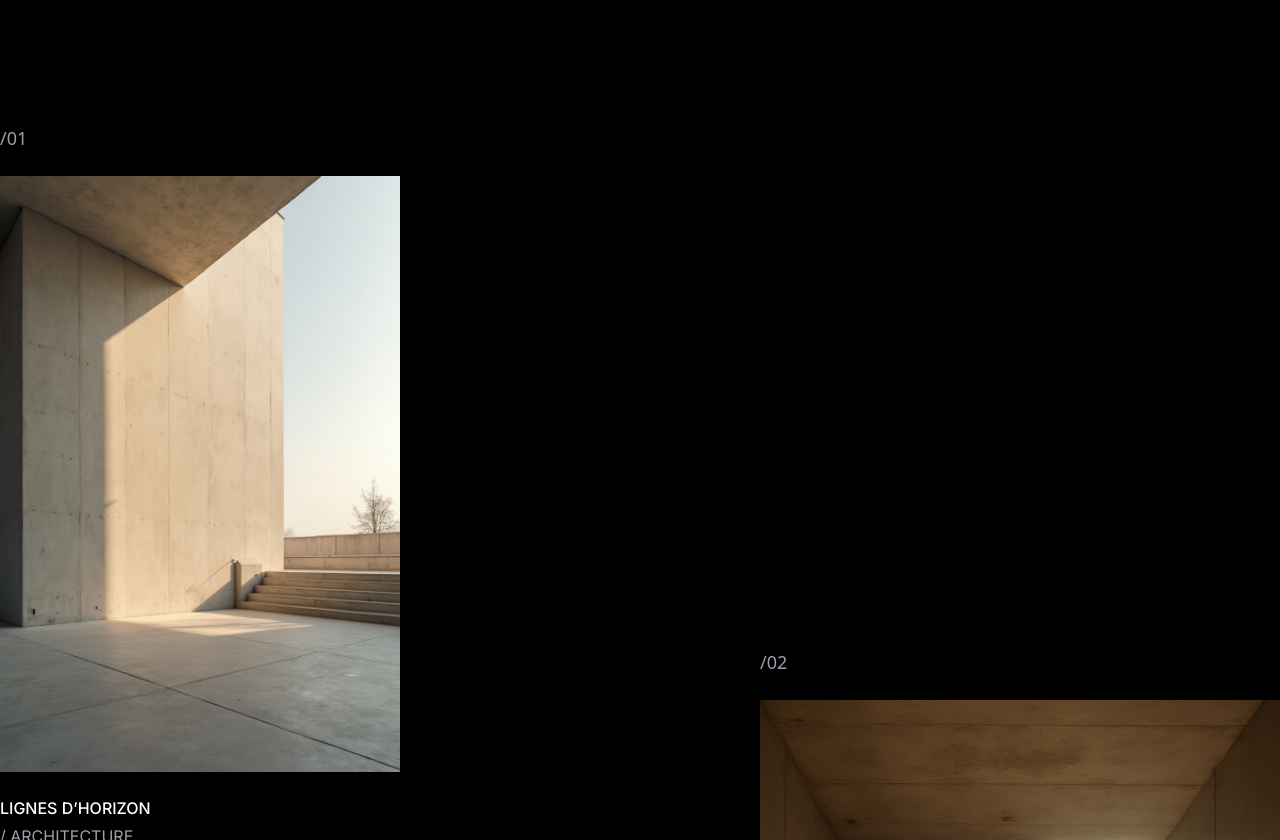
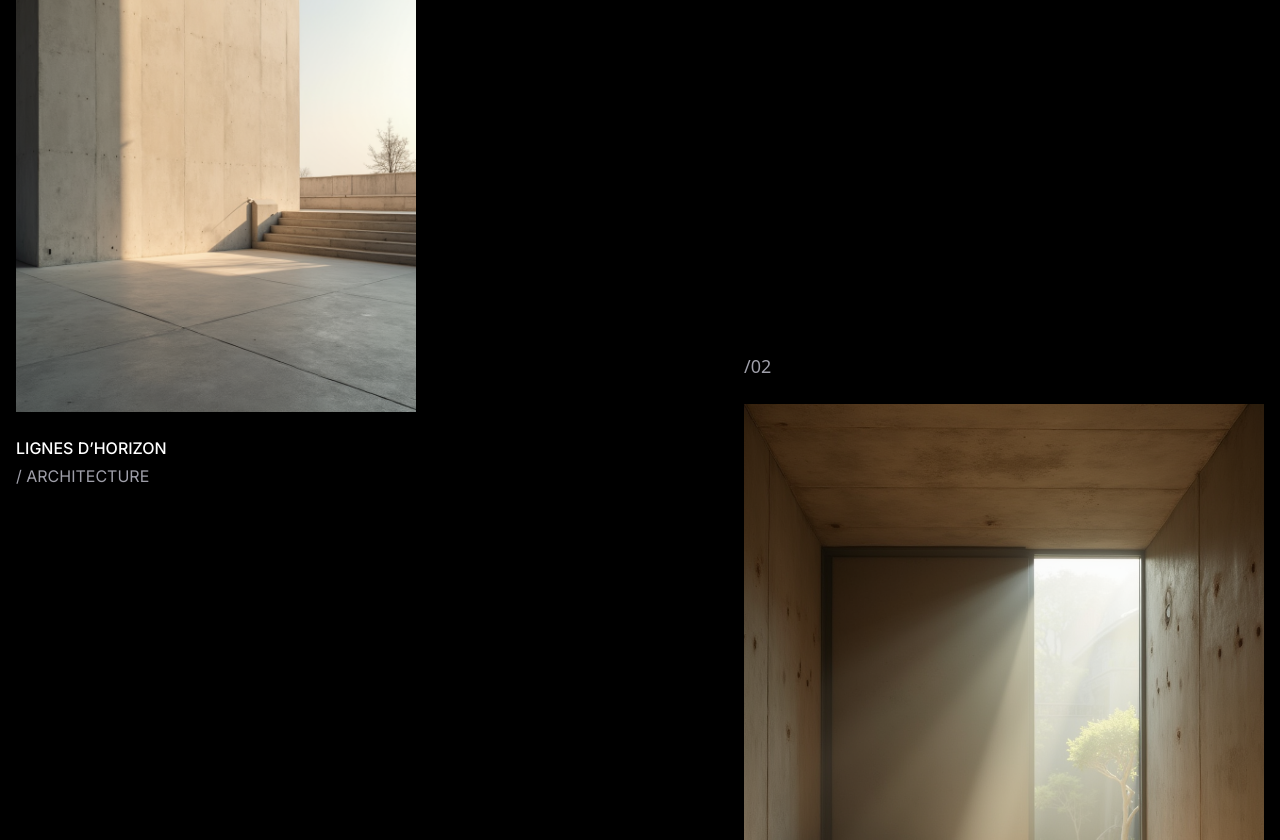
Before and after one commit to ArnaudM1983/sharp-glint, a Vue app: page / in a window 1280 px wide. Shown: the part 1960-2800 px from the top of the page. Built offline with nearby package versions, Linux system fonts and the light colour scheme.

Commit message:
Ajustements responsive Projets section

```diff
--- a/src/components/CtaSection.vue
+++ b/src/components/CtaSection.vue
@@ -1,29 +1,17 @@
 <template>
   <section id="contact">
-    <div
-      ref="container"
-      class="relative w-full h-screen overflow-hidden"
-      @mousemove="handleMouseMove"
-    >
-      <img
-        v-for="(img, index) in images"
-        :key="index"
-        :src="img.src"
-        :ref="el => imageRefs[index] = el"
-        class="absolute object-cover opacity-70 pointer-events-none"
-        :style="{
-          width: img.baseStyle.width,
-          height: img.baseStyle.height,
-          top: img.baseStyle.top,
-          left: img.baseStyle.left,
+    <div ref="container" class="relative w-full h-screen overflow-hidden" @mousemove="handleMouseMove">
+      <img v-for="(img, index) in images" :key="index" :src="img.src" :ref="el => imageRefs[index] = el"
+        class="absolute object-cover opacity-70 pointer-events-none" :style="{
+          width: isMobile ? reduceSize(img.baseStyle.width) : img.baseStyle.width,
+          height: isMobile ? reduceSize(img.baseStyle.height) : img.baseStyle.height,
+          top: isMobile ? img.mobileStyle?.top || img.baseStyle.top : img.baseStyle.top,
+          left: isMobile ? img.mobileStyle?.left || img.baseStyle.left : img.baseStyle.left,
           position: 'absolute',
-        }"
-      />
+        }" />
 
-      <div ref="title"
-        class="relative z-10 flex flex-col items-center justify-center h-full text-center"
-      >
-        <h2 class="text-[10vw] text-white font-bold mb-4 uppercase">
+      <div ref="title" class="relative z-10 flex flex-col items-center justify-center h-full text-center">
+        <h2 class="text-[18vw] md:text-[10vw] text-white font-bold mb-4 uppercase">
           Sublimez Vos<br /> Instants Simples
         </h2>
         <a href="" class="button text-white">Contactez-moi</a>
@@ -47,27 +35,35 @@
         {
           src: projet1,
           baseStyle: { width: "250px", height: "250px", top: "10%", left: "5%" },
+          mobileStyle: { top: "1%", left: "10%" }
         },
         {
           src: projet2,
           baseStyle: { width: "220px", height: "220px", top: "5%", left: "80%" },
+          mobileStyle: { top: "10%", left: "70%" }
         },
         {
           src: projet3,
           baseStyle: { width: "350px", height: "350px", top: "60%", left: "10%" },
+          mobileStyle: { top: "60%", left: "-20%" }
         },
         {
           src: projet4,
           baseStyle: { width: "250px", height: "250px", top: "70%", left: "65%" },
+          mobileStyle: { top: "75%", left: "60%" }
         },
       ],
+
       windowWidth: window.innerWidth,
       windowHeight: window.innerHeight,
       imageRefs: [],
       animationPlayed: false,
+      isMobile: window.innerWidth < 768,
     };
   },
   methods: {
+
+    // Offset based on mouse position
     handleMouseMove(event) {
       const mouseX = event.clientX;
       const mouseY = event.clientY;
@@ -77,6 +73,7 @@
         const offsetX = ((mouseX / this.windowWidth) - 0.5) * intensity;
         const offsetY = ((mouseY / this.windowHeight) - 0.5) * intensity;
 
+        // Animate the image to the new position using GSAP
         gsap.to(this.imageRefs[index], {
           duration: 2,
           ease: "power3.out",
@@ -86,9 +83,10 @@
       });
     },
     playAnimation() {
-        if (this.animationPlayed) return; // une seule fois
+      if (this.animationPlayed) return;
       this.animationPlayed = true;
 
+      // Animate the title section: fade in from the bottom
       gsap.from(this.$refs.title, {
         duration: 2.5,
         y: 100,
@@ -96,12 +94,18 @@
         ease: "power3.out",
       });
     },
+    handleResize() {
+      this.windowWidth = window.innerWidth;
+      this.windowHeight = window.innerHeight;
+      this.isMobile = window.innerWidth < 768;
+    },
+    reduceSize(size) {
+      const num = parseInt(size);
+      return Math.round(num * 0.6) + "px";
+    },
   },
   mounted() {
-      window.addEventListener("resize", () => {
-        this.windowWidth = window.innerWidth;
-        this.windowHeight = window.innerHeight;
-      });
+    window.addEventListener("resize", this.handleResize);
 
     const observer = new IntersectionObserver(
       ([entry]) => {
@@ -116,10 +120,7 @@
     observer.observe(this.$refs.container);
   },
   beforeUnmount() {
-      window.removeEventListener("resize", () => {
-        this.windowWidth = window.innerWidth;
-        this.windowHeight = window.innerHeight;
-      });
+    window.removeEventListener("resize", this.handleResize);
   },
 };
 </script>
--- a/src/components/Footer.vue
+++ b/src/components/Footer.vue
@@ -69,7 +69,7 @@
             </div>
 
             <div class="items-center mt-24">
-                <h2 class="md:text-[20vw] font-semibold text-white text-center uppercase">
+                <h2 class="text-[20vw] font-semibold text-white text-center uppercase">
                     sharp glint
                 </h2>
             </div>
--- a/src/components/Hero.vue
+++ b/src/components/Hero.vue
@@ -63,8 +63,7 @@
 onMounted(() => {
   isMobile.value = window.innerWidth < 768
 
-    if (!isMobile.value) {
-      // Animation d'entrée (desktop uniquement)
+  // Animation d'entrée (desktop + mobile)
   gsap.fromTo(
     titleRef.value,
     { opacity: 0, x: 1000 },
@@ -75,6 +74,7 @@
       ease: 'power3.out',
       delay: 1.5,
       onComplete: () => {
+        if (!isMobile.value) {
           gsap.set(titleRef.value, { x: 31 })
           gsap.to(titleRef.value, {
             x: '-30vw',
@@ -87,15 +87,13 @@
               // markers: true,
             },
           })
+        }
       },
     }
   )
-    } else {
-      // Sur mobile, le titre apparait directement sans animation
-      gsap.set(titleRef.value, { opacity: 1, x: 0 })
-    }
 })
 </script>
+
 
   <style scoped>
   @import url('https://fonts.googleapis.com/css2?family=Inter:wght@300;400;500&display=swap');
--- a/src/components/Navbar.vue
+++ b/src/components/Navbar.vue
@@ -1,5 +1,5 @@
 <template>
-  <header class="fixed top-0 left-0 w-full bg-black text-white z-50 flex items-center justify-between p-4 md:px-8">
+<header class="fixed top-0 left-0 w-full bg-black text-white z-50 flex items-center justify-between px-4 py-2 md:px-8 md:py-4">
 
     <!-- Gauche : Lien Accueil -->
     <a href="/"
--- a/src/components/Projects.vue
+++ b/src/components/Projects.vue
@@ -2,50 +2,58 @@
     <section ref="sectionRef" class="relative min-h-screen bg-black overflow-x-hidden isolate" id="projets">
       <!-- H2 animé en fond -->
       <transition name="fade-slide" appear>
-            <h2 v-if="showTitle"
-                class="fixed top-1/2 left-0 -translate-y-1/2 text-[20vw] font-bebas font-black whitespace-nowrap text-zinc-600 pointer-events-none select-none z-0 pl-10">
+        <h2
+          v-if="showTitle"
+          class="fixed top-1/2 left-0 -translate-y-1/2 text-[20vw] font-bebas font-black whitespace-nowrap text-zinc-600 pointer-events-none select-none z-0 pl-10"
+        >
           PROJETS.
         </h2>
       </transition>
 
-        <!-- Contenu scrollable -->
-        <div class="relative z-10 max-w-[1300px] mx-auto pt-40 flex flex-col mt-90 pb-100">
+      <!-- Mobile layout -->
+      <div
+        v-if="isMobile"
+        class="relative z-10 px-4 pt-20 pb-100 flex flex-col gap-y-16"
+      >
+        <div
+          v-for="(project, index) in projects"
+          :key="index"
+          class="w-full"
+        >
+          <h3 class="text-zinc-400 text-lg font-normal text-left mb-6">{{ project.title }}</h3>
+          <img :src="project.image" :alt="project.name" class="w-full object-cover mb-6 z-0" />
+          <p class="text-white text-left font-medium mb-1 uppercase">{{ project.name }}</p>
+          <p class="text-zinc-400 text-left uppercase">/ {{ project.category }}</p>
+        </div>
+      </div>
 
-            <div v-for="(project, index) in projects" :key="index" :class="[
-                'group relative w-full transition-transform duration-300 hover:scale-[1.03]',
-                index % 2 === 0 ? 'self-start' : 'self-end'
-            ]" :style="{
+      <!-- Desktop layout -->
+      <div
+        v-else
+        class="relative z-10 max-w-[1300px] mx-auto flex flex-col pt-40 pb-100 gap-y-16 px-4"
+      >
+        <div
+          v-for="(project, index) in projects"
+          :key="index"
+          :class="[
+            'group relative w-full transition-transform duration-300',
+            index % 2 === 0 ? 'self-start' : 'self-end',
+            'hover:scale-[1.03]'
+          ]"
+          :style="{
             maxWidth: getProjectWidth(index),
             height: getProjectHeight(index),
-                marginTop:
-                    index === 1 ? '-200px' :
-                        index === 2 ? '280px' :
-                            index === 3 ? '250px' :
-                                index === 4 ? '180px' : '0'
-            }">
-
-                <!-- Titre -->
-                <h3 class="text-zinc-400 text-lg font-normal text-left mb-6">
-                    {{ project.title }}
-                </h3>
-
-                <!-- Image -->
+            marginTop: getProjectMarginTop(index)
+          }"
+        >
+          <h3 class="text-zinc-400 text-lg font-normal text-left mb-6">{{ project.title }}</h3>
           <img :src="project.image" :alt="project.name" class="w-full object-cover mb-6 z-0" />
-
-                <!-- Nom -->
-                <p class="text-white text-left font-medium mb-1 uppercase">
-                    {{ project.name }}
-                </p>
-
-                <!-- Catégorie -->
-                <p class="text-zinc-400 text-left uppercase">
-                    / {{ project.category }}
-                </p>
+          <p class="text-white text-left font-medium mb-1 uppercase">{{ project.name }}</p>
+          <p class="text-zinc-400 text-left uppercase">/ {{ project.category }}</p>
         </div>
       </div>
     </section>
   </template>
-
 
   <script setup>
   import { ref, onMounted, onBeforeUnmount } from 'vue'
@@ -55,6 +63,9 @@ import projet2a from '@/assets/projet2a.png'
   import projet3a from '@/assets/projet3a.png'
   import projet4a from '@/assets/projet4a.png'
 
+  const sectionRef = ref(null)
+  const showTitle = ref(false)
+  const isMobile = ref(false)
 
   const projects = [
     {
@@ -89,12 +100,16 @@ const projects = [
     }
   ]
 
-const sectionRef = ref(null)
-const showTitle = ref(false)
-
   let observer = null
 
+  const updateIsMobile = () => {
+    isMobile.value = window.innerWidth < 768
+  }
+
   onMounted(() => {
+    updateIsMobile()
+    window.addEventListener('resize', updateIsMobile)
+
     observer = new IntersectionObserver(
       ([entry]) => {
         showTitle.value = entry.isIntersecting
@@ -104,25 +119,39 @@ onMounted(() => {
         threshold: 0.15
       }
     )
+
     if (sectionRef.value) observer.observe(sectionRef.value)
   })
 
   onBeforeUnmount(() => {
     if (observer && sectionRef.value) observer.unobserve(sectionRef.value)
+    window.removeEventListener('resize', updateIsMobile)
   })
 
   const getProjectWidth = (index) => {
-    // Largeurs différentes
-    const widths = ['400px', '520px', '460px', '480px'];
-    return widths[index % widths.length];
-};
+    const widths = ['400px', '520px', '460px', '480px']
+    return widths[index % widths.length]
+  }
 
   const getProjectHeight = (index) => {
-    // Hauteurs différentes pour varier
-    const heights = ['auto', '350px', '400px', '370px'];
-    return heights[index % heights.length];
-};
+    const heights = ['auto', '350px', '400px', '370px']
+    return heights[index % heights.length]
+  }
 
+  const getProjectMarginTop = (index) => {
+    switch (index) {
+      case 1:
+        return '-200px'
+      case 2:
+        return '280px'
+      case 3:
+        return '250px'
+      case 4:
+        return '180px'
+      default:
+        return '0'
+    }
+  }
   </script>
 
   <style scoped>
```
Lines whose indentation alone changed are shown as unchanged.
